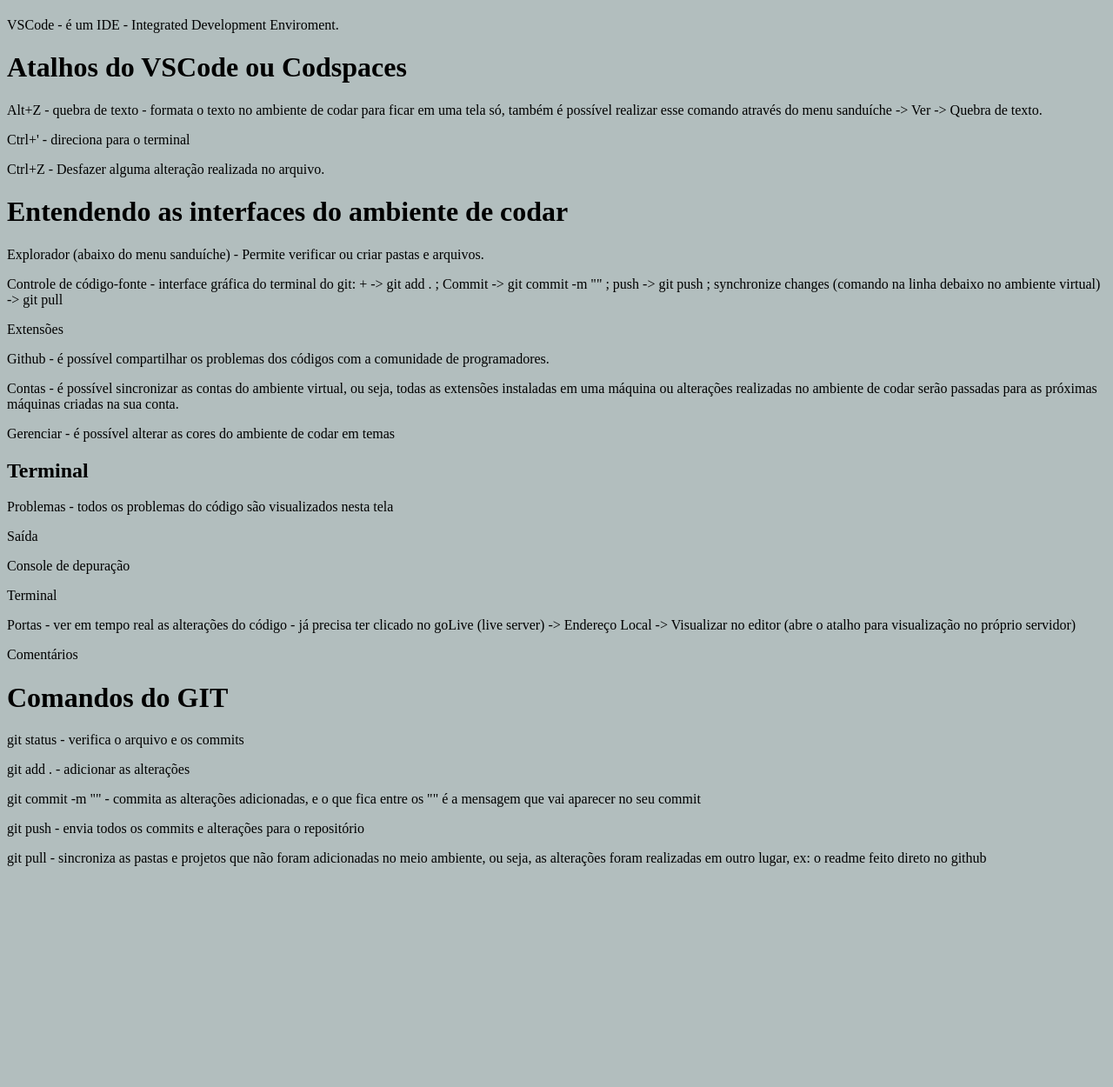
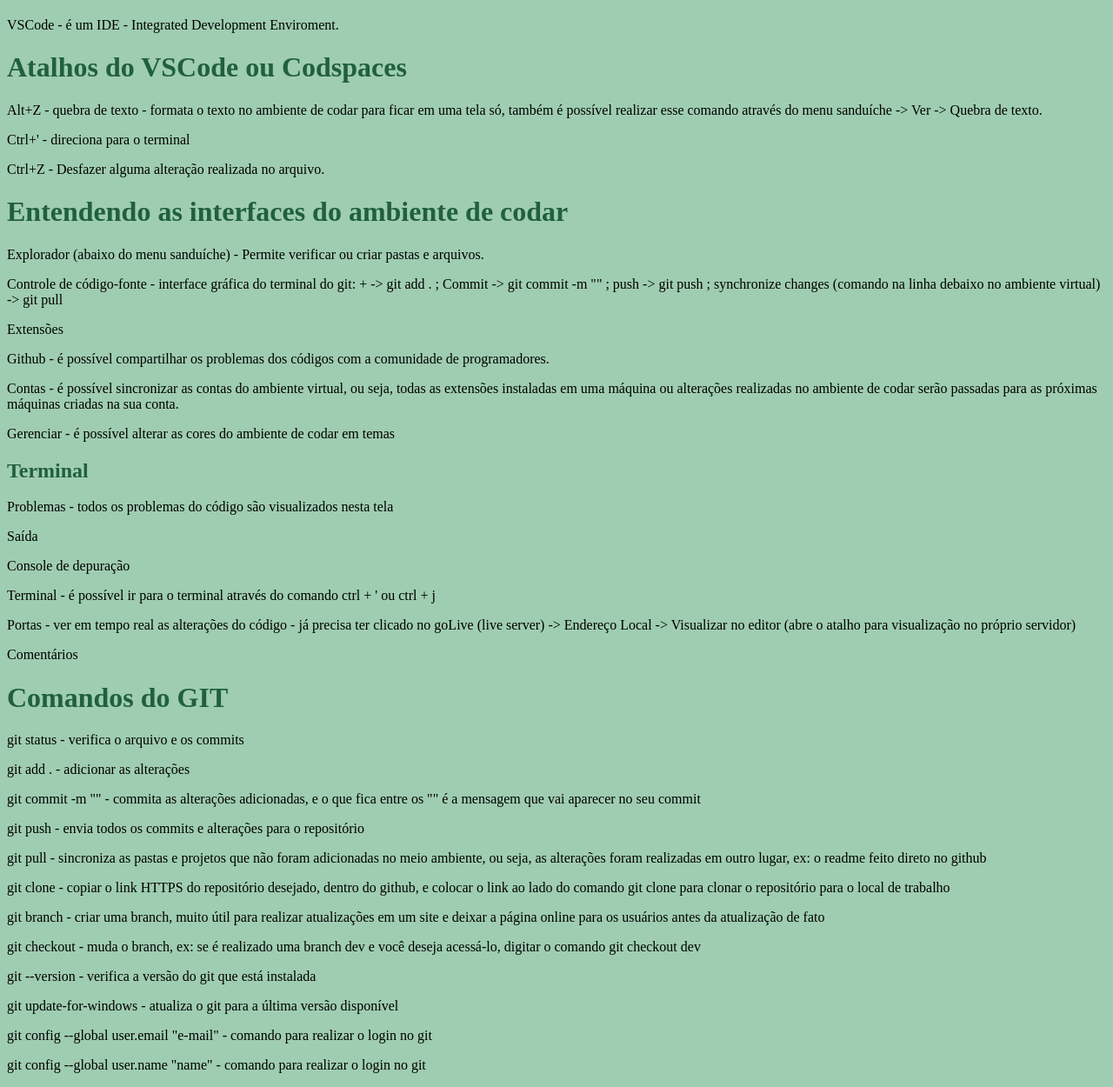
Before and after one commit to luanatiuma/curso-ford-enter, a plain HTML site: page index.html in a window 1280 px wide. Shown: the part 732-1982 px from the top of the page at 87% size. Before the commit the page ends 1744 px from the top, so only its background shows below. Drawn offline with Linux system fonts and the light colour scheme.

Commit message:
criação do style.css e modificação das cores da página

```diff
--- a/index.html
+++ b/index.html
@@ -6,22 +6,24 @@
     <meta name="viewport" content="width=device-width, initial-scale=1.0">
     <style type="text/css">
     body {
-        background-color: rgb(178, 190, 190);
+        background-color: #9fcdb1;
     }</style>
     <title>Curso Ford Enter</title>
+
+    <link rel="stylesheet" href="style.css">
 </head>
 <body>
-    <h1>AMBIENTE VIRTUAL</H1>
-    <p>Codspaces - ambiente/máquina virtual para codar (criar códigos). Ao entrar no github e ir em codspaces há pra verificar as configurações do seu ambiente virtual como se fosse uma máquina realmente. </p>
+    <h1 class="title">AMBIENTE VIRTUAL</H1>
+    <p>Codspaces - ambiente/máquina virtual para codar (criar códigos). Ao entrar no github e ir em codspaces dá pra verificar as configurações do seu ambiente virtual como se fosse uma máquina realmente. </p>
     <img src="./codspaces.jpg" alt="Mostrando a máquina virtual e suas configurações" width="1000px" height="600px">
     <p>VSCode - é um IDE - Integrated Development Enviroment.</p>
 
-    <h1>Atalhos do VSCode ou Codspaces</h1>
+    <h1 class="title">Atalhos do VSCode ou Codspaces</h1>
     <p>Alt+Z - quebra de texto - formata o texto no ambiente de codar para ficar em uma tela só, também é possível realizar esse comando através do menu sanduíche -> Ver -> Quebra de texto.</p>
     <p>Ctrl+' - direciona para o terminal</p>
     <p>Ctrl+Z - Desfazer alguma alteração realizada no arquivo.</p>
 
-    <h1>Entendendo as interfaces do ambiente de codar</h1>
+    <h1 class="title">Entendendo as interfaces do ambiente de codar</h1>
     <p>Explorador (abaixo do menu sanduíche) - Permite verificar ou criar pastas e arquivos.</p>
     <p>Controle de código-fonte - interface gráfica do terminal do git: + -> git add . ;
         Commit -> git commit -m "" ; push -> git push ; synchronize changes (comando na linha debaixo no ambiente virtual) -> git pull</p>
@@ -29,19 +31,27 @@
     <p>Github - é possível compartilhar os problemas dos códigos com a comunidade de programadores.</p>
     <p>Contas - é possível sincronizar as contas do ambiente virtual, ou seja, todas as extensões instaladas em uma máquina ou alterações realizadas no ambiente de codar serão passadas para as próximas máquinas criadas na sua conta.</p>
     <p>Gerenciar - é possível alterar as cores do ambiente de codar em temas</p>
-    <h2>Terminal</h2>
+
+    <h2 class="title">Terminal</h2>
     <p>Problemas - todos os problemas do código são visualizados nesta tela</p>
     <p>Saída</p>
     <p>Console de depuração</p>
-    <p>Terminal</p>
+    <p>Terminal - é possível ir para o terminal através do comando ctrl + ' ou ctrl + j </p>
     <p>Portas - ver em tempo real as alterações do código - já precisa ter clicado no goLive (live server) -> Endereço Local -> Visualizar no editor (abre o atalho para visualização no próprio servidor)</p>
     <p>Comentários</p>
 
-    <h1>Comandos do GIT</h1>
+    <h1 class="title">Comandos do GIT</h1>
     <p>git status - verifica o arquivo e os commits</p>
     <p>git add . - adicionar as alterações</p>
     <p>git commit -m "" - commita as alterações adicionadas, e o que fica entre os "" é a mensagem que vai aparecer no seu commit</p>
     <p>git push - envia todos os commits e alterações para o repositório</p>
     <p>git pull - sincroniza as pastas e projetos que não foram adicionadas no meio ambiente, ou seja, as alterações foram realizadas em outro lugar, ex: o readme feito direto no github</p>
+    <p>git clone - copiar o link HTTPS do repositório desejado, dentro do github, e colocar o link ao lado do comando git clone para clonar o repositório para o local de trabalho</p>
+    <p>git branch - criar uma branch, muito útil para realizar atualizações em um site e deixar a página online para os usuários antes da atualização de fato</p>
+    <p>git checkout - muda o branch, ex: se é realizado uma branch dev e você deseja acessá-lo, digitar o comando git checkout dev</p>
+    <p>git --version - verifica a versão do git que está instalada</p>
+    <p>git update-for-windows - atualiza o git para a última versão disponível</p>
+    <p>git config --global user.email "e-mail" - comando para realizar o login no git</p>
+    <p>git config --global user.name "name" - comando para realizar o login no git</p>
 </body>
 </html>
--- /dev/null
+++ b/style.css
@@ -0,0 +1,3 @@
+.title {
+    color: #20603d
+}
```
